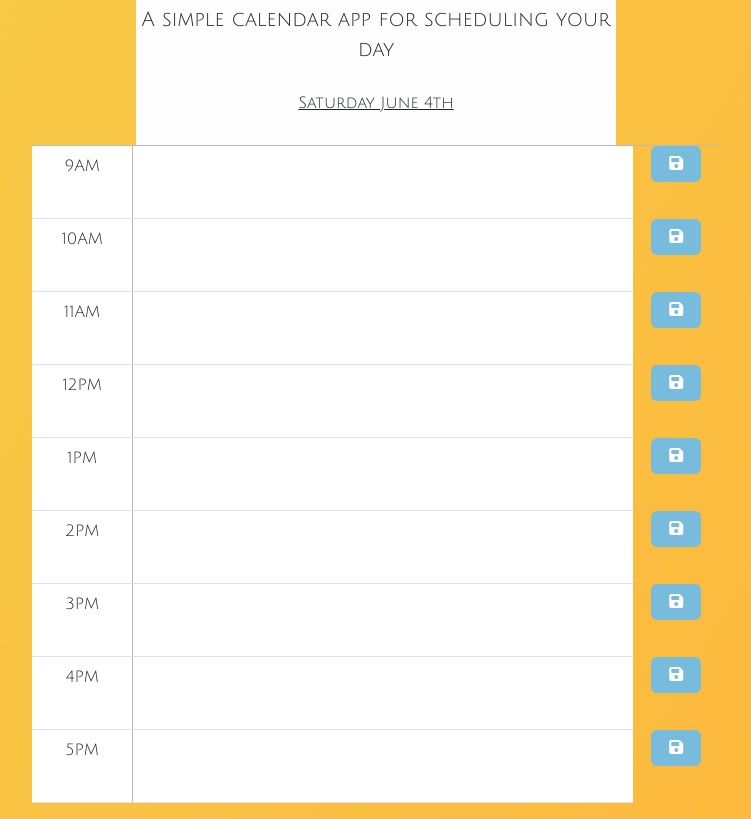
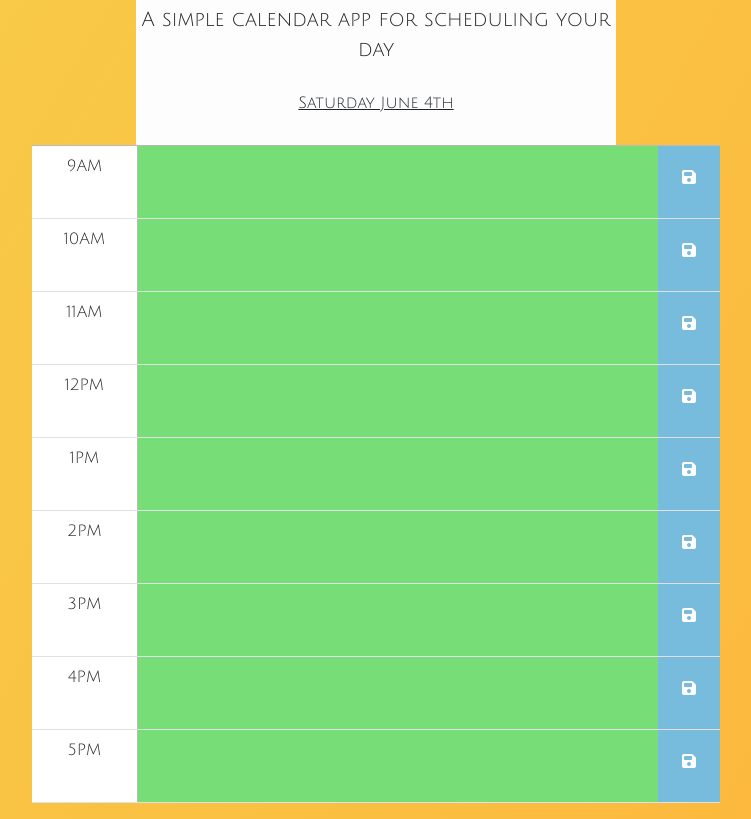
Before and after one commit to LuciaMGil/daily-planner, a website: page index.html in a window 1280 px wide. Shown: the part 117-936 px from the top of the page, without its empty margins (264-1015 px from the left). Drawn offline with nearby package versions, Linux system fonts and the light colour scheme.

Commit message:
Added logic for textarea changing colors depending on time

```diff
--- a/script.js
+++ b/script.js
@@ -1,16 +1,21 @@
 
 // Create variable for the current time using moment.js
 var today = moment();
+
+// Stores the current time
+var currentHour = moment().hour();
 var hours = [
     hourText = ["9AM", "10AM", "11AM", "12PM", "1PM", "2PM", "3PM", "4PM", "5PM"],
     hourNum = [9, 10, 11, 12, 13, 14, 15, 16, 17]
 ];
+
+
 // Format and append current date to header
 $("#currentDate").text(moment().format("dddd MMMM Do"));
 
 // Display timeblocks
 
-function displayTimeblocks (text) {
+displayTimeblocks = (text, data) => {
     // Access the table body
     var main = $("tbody");
 
@@ -25,6 +30,10 @@ function displayTimeblocks (text) {
         // Loops through the array and adds text to each row of the first column. ex: 9AM
         timeCol.text(text[i]);
 
+        // Loops through data and assigns the data type to each number
+        row.attr("data-type", data[i]);
+        var numData = parseInt(row.attr("data-type"));
+
         // Creates the second column where the text area will appear
         var textCol = $("<td class='description'>");
 
@@ -34,7 +43,7 @@ function displayTimeblocks (text) {
         // Appends the text area to the text column
         textCol.append(textArea);
         // Create a column where the save button will be
-        var saveBtn = $("<td class='saveBtn btn'>");
+        var saveBtn = $("<td class='saveBtn'>");
 
         // Appends floppy disk icon to the save button
         saveBtn.append($("<i class='fa-solid fa-floppy-disk'>"));
@@ -44,7 +53,18 @@ function displayTimeblocks (text) {
 
         // Appends the rows to the table body
         main.append(row);
+        checkTime(numData, textArea);
     }
 }
 
-displayTimeblocks(hours[0]);
+checkTime = (numData, textArea) => {
+    if (currentHour === numData ) {
+        textArea.addClass("now");
+    } else if (currentHour > numData) {
+        textArea.addClass("past");
+    } else {
+        textArea.addClass("future");
+    }
+}
+console.log(currentHour);
+displayTimeblocks(hours[0],hours[1]);
--- a/style.css
+++ b/style.css
@@ -46,9 +46,10 @@ td.description {
 
 td.saveBtn {
     background-color: #77bbdd;
-    width: 50px;
     color: white;
-    padding: 5px 10px 5px 10px;
+    padding: 20px 10px 10px 10px;
+    border: solid rgb(92, 92, 92) px;
+    margin: 0px;
 }
 
 textarea {
```
